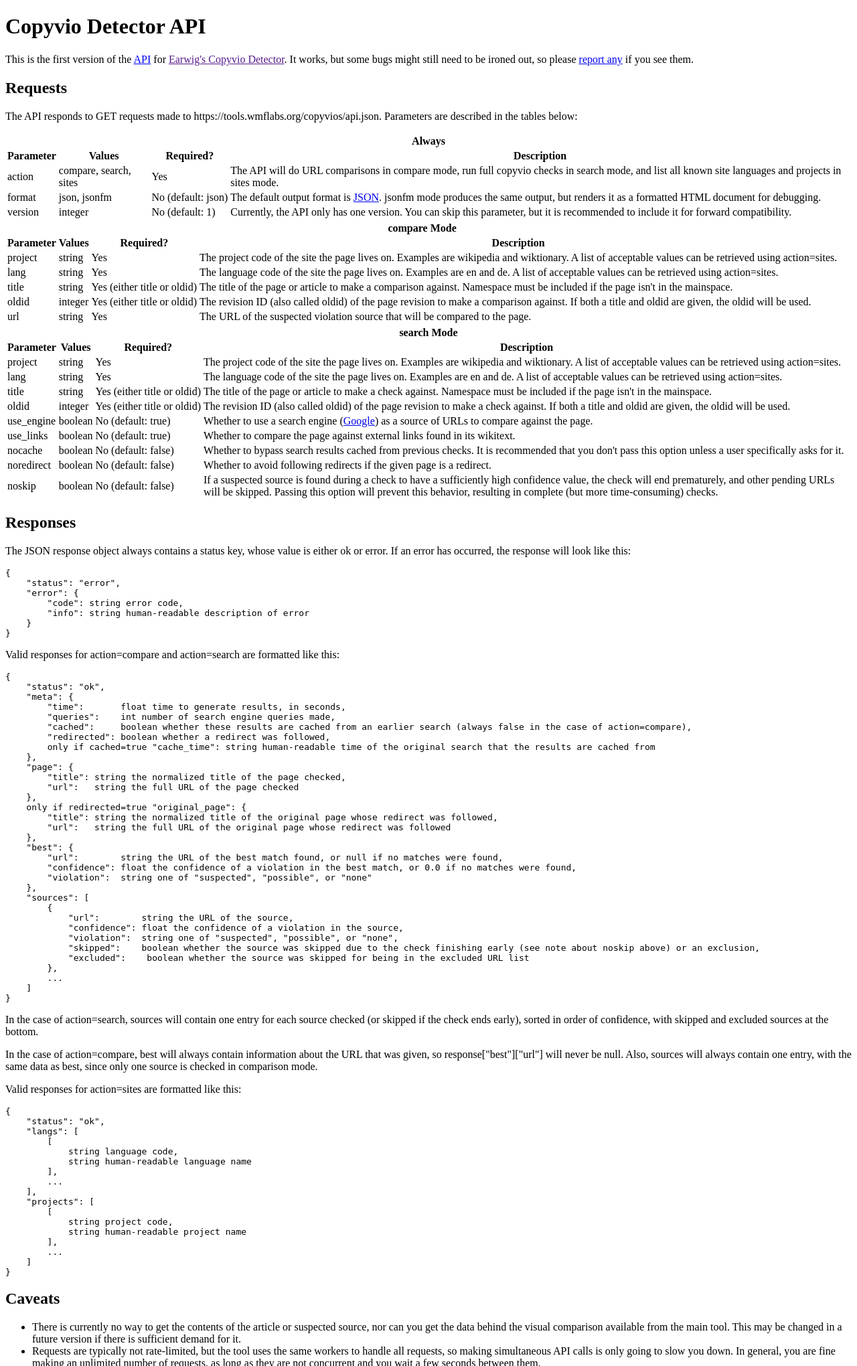
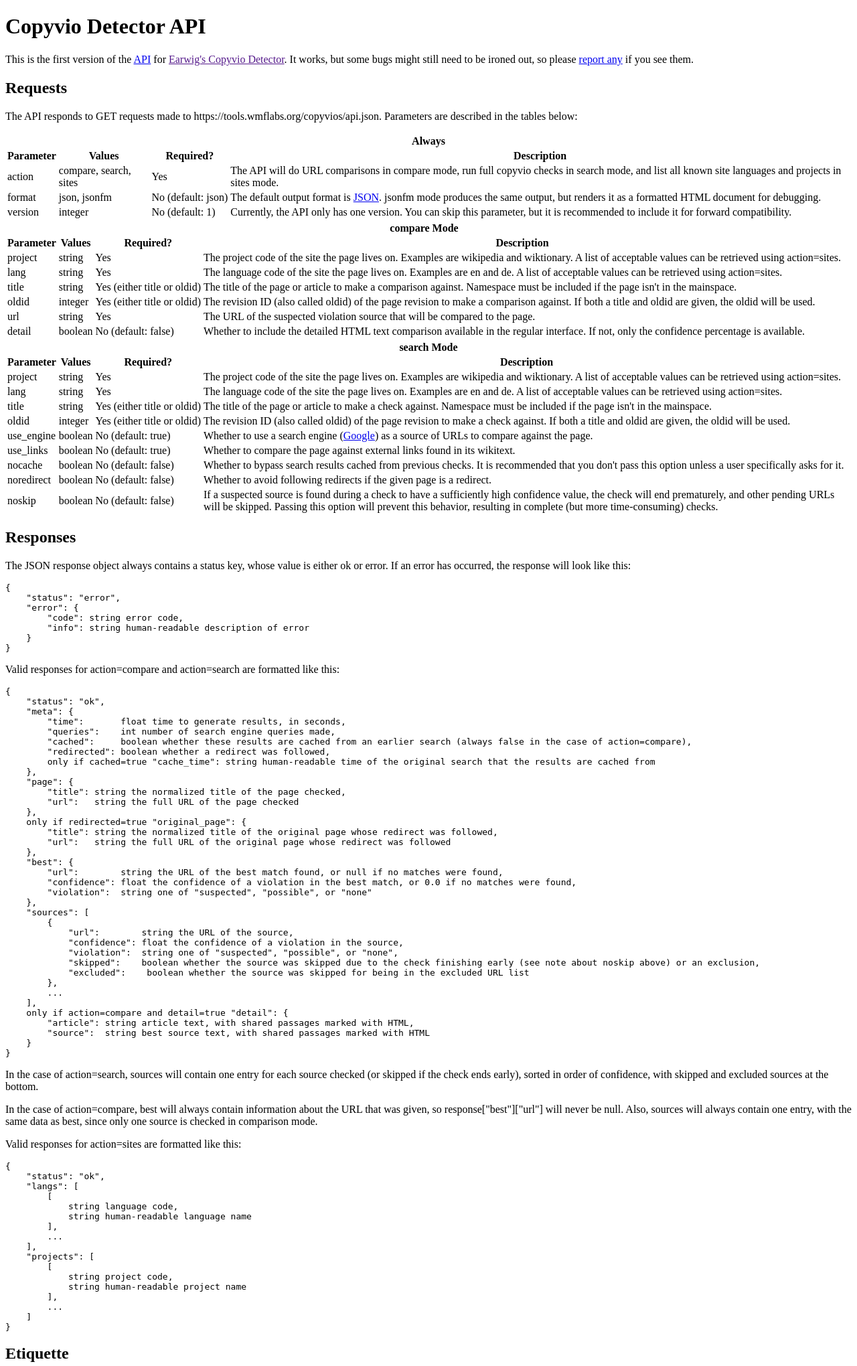
Before and after one commit to earwig/copyvios, a Python web app: template templates/api.mako in a window 1280 px wide. Shown: the top 2040 px of the page at 67% size. Run offline with Mako, Linux system fonts and the light colour scheme; the template is opened without the code that fills it, so the values that code supplies are empty.

Commit message:
Add support for detailed text comparison in API (T132949)

```diff
--- a/templates/api.mako
+++ b/templates/api.mako
@@ -112,6 +112,12 @@
                         <td>Yes</td>
                         <td>The URL of the suspected violation source that will be compared to the page.</td>
                     </tr>
+                    <tr>
+                        <td>detail</td>
+                        <td>boolean</td>
+                        <td>No (default: <span class="code">false</span>)</td>
+                        <td>Whether to include the detailed HTML text comparison available in the regular interface. If not, only the confidence percentage is available.</td>
+                    </tr>
                 </table>
                 <table class="parameters">
                     <tr>
@@ -219,7 +225,11 @@
             "excluded":    <span class="resp-dtype">boolean</span> <span class="resp-desc">whether the source was skipped for being in the excluded URL list</span>
         },
         ...
-    ]
+    ],
+    <span class="resp-cond">only if action=compare and detail=true</span> "detail": {
+        "article": <span class="resp-dtype">string</span> <span class="resp-desc">article text, with shared passages marked with HTML</span>,
+        "source":  <span class="resp-dtype">string</span> <span class="resp-desc">best source text, with shared passages marked with HTML</span>
+    }
 }</pre>
                 <p>In the case of <span class="code">action=search</span>, <span class="code">sources</span> will contain one entry for each source checked (or skipped if the check ends early), sorted in order of confidence, with skipped and excluded sources at the bottom.</p>
                 <p>In the case of <span class="code">action=compare</span>, <span class="code">best</span> will always contain information about the URL that was given, so <span class="code">response["best"]["url"]</span> will never be <span class="code">null</span>. Also, <span class="code">sources</span> will always contain one entry, with the same data as <span class="code">best</span>, since only one source is checked in comparison mode.</p>
@@ -241,11 +251,8 @@
         ...
     ]
 }</pre>
-                <h2>Caveats</h2>
-                <ul>
-                    <li>There is currently no way to get the contents of the article or suspected source, nor can you get the data behind the visual comparison available from the main tool. This may be changed in a future version if there is sufficient demand for it.</li>
-                    <li>Requests are typically not rate-limited, but the tool uses the same workers to handle all requests, so making simultaneous API calls is only going to slow you down. In general, you are fine making an unlimited number of requests, as long as they are not concurrent and you wait a few seconds between them.</li>
-                </ul>
+                <h2>Etiquette</h2>
+                The tool uses the same workers to handle all requests, so making concurrent API calls is only going to slow you down. Most operations are not rate-limited, but full searches with <span class="code">use_engine=True</span> are globally limited to a few thousand per day. Be respectful!
                 <h2>Example</h2>
                 <p><a class="no-color" href="https://tools.wmflabs.org/copyvios/api.json?version=1&amp;action=search&amp;project=wikipedia&amp;lang=en&amp;title=User:EarwigBot/Copyvios/Tests/2"><span class="code">https://tools.wmflabs.org/copyvios/api.json?<span class="param-key">version</span>=<span class="param-val">1</span>&amp;<span class="param-key">action</span>=<span class="param-val">search</span>&amp;<span class="param-key">project</span>=<span class="param-val">wikipedia</span>&amp;<span class="param-key">lang</span>=<span class="param-val">en</span>&amp;<span class="param-key">title</span>=<span class="param-val">User:EarwigBot/Copyvios/Tests/2</span></span></a></p>
                 <pre>{
```
Also changed, not shown: copyvios/api.py (+11 -2 lines).
